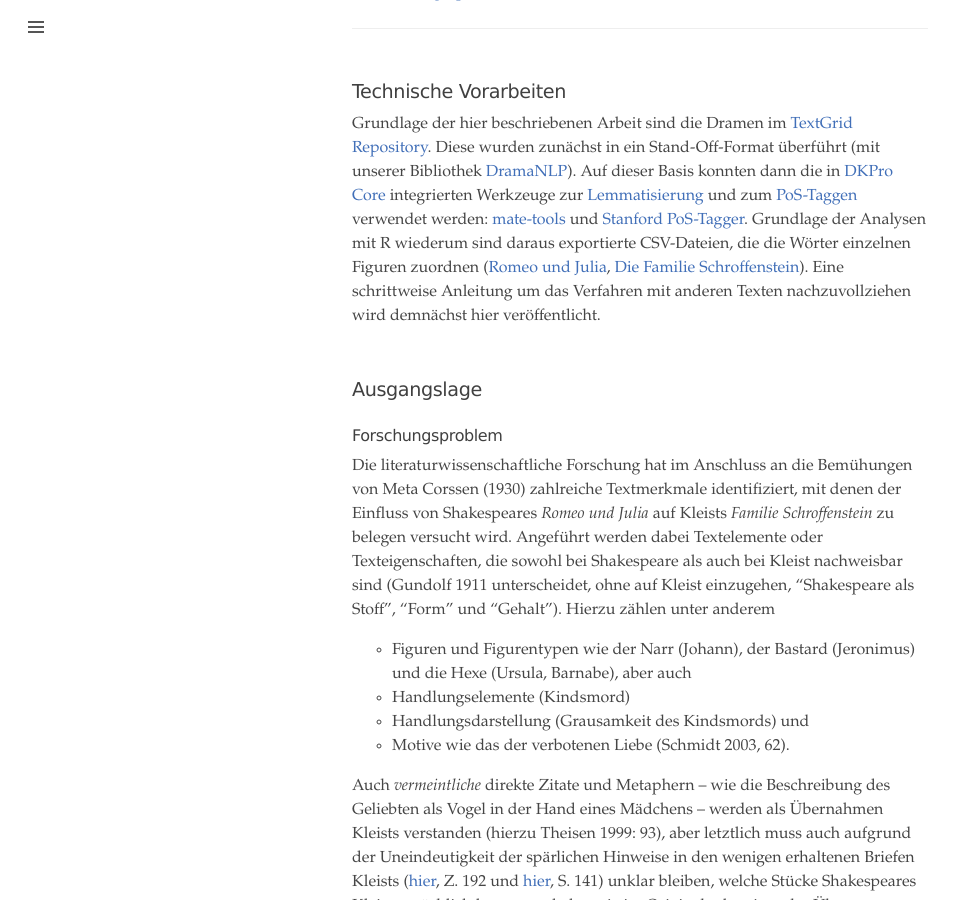
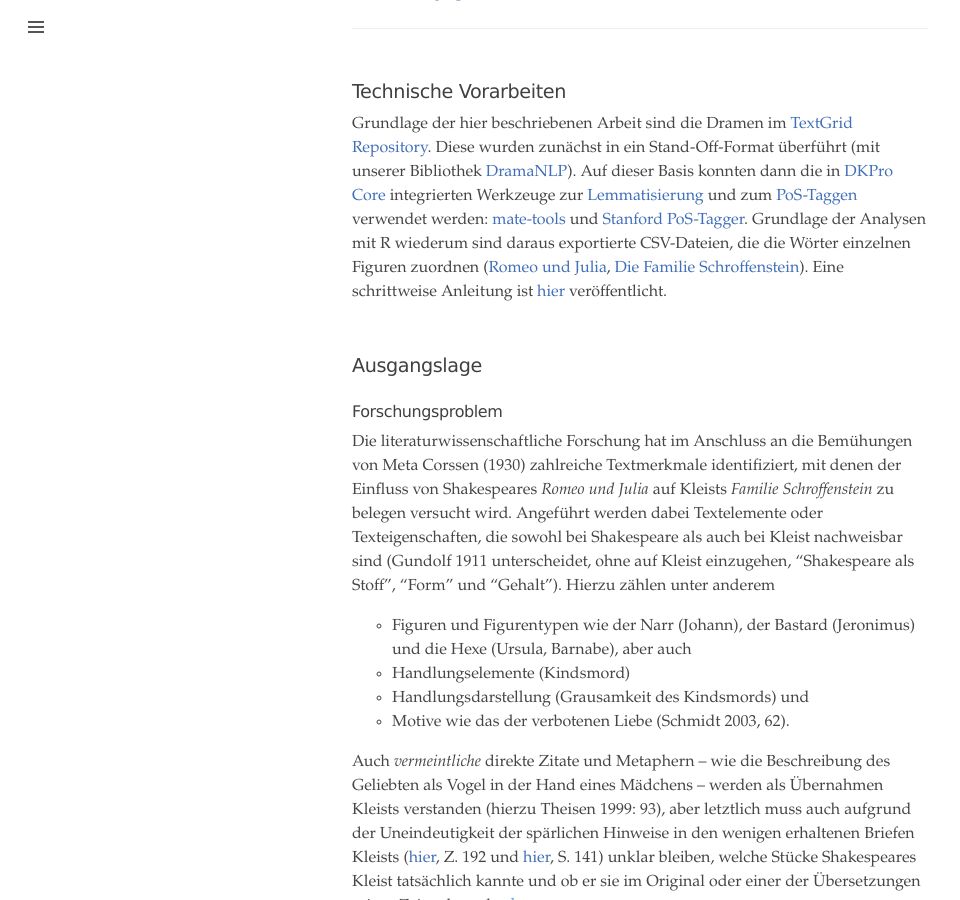
Before and after one commit to quadrama/quadrama.github.io, a Jekyll site: the page built from _posts/2016-10-07-ottokar-capulet.md, in a window 1280 px wide and 900 px high, scrolled down 843 px. Shown: the whole window, without its empty margins (0-960 px from the left). Built offline with Jekyll 4.4.1, drawn with Linux system fonts in a browser that asks for light colours; nearby versions of some CDN libraries; library files that are not in the unit come from our copies.

Commit message:
Links between posts

```diff
--- a/_posts/2016-10-07-ottokar-capulet.md
+++ b/_posts/2016-10-07-ottokar-capulet.md
@@ -26,7 +26,7 @@ Eingeladener Vortrag am 07.10.2016 im Kleist-Museum, Frankfurt (Oder), im Rahmen
 
 ## Technische Vorarbeiten
 
-Grundlage der hier beschriebenen Arbeit sind die Dramen im [TextGrid Repository](https://textgridrep.org). Diese wurden zunächst in ein Stand-Off-Format überführt (mit unserer Bibliothek [DramaNLP](https://github.com/quadrama/DramaNLP)). Auf dieser Basis konnten dann die in [DKPro Core](https://dkpro.github.io/dkpro-core/) integrierten Werkzeuge zur [Lemmatisierung](https://de.wikipedia.org/wiki/Lemma_(Lexikographie)) und zum [PoS-Taggen](https://de.wikipedia.org/wiki/Part-of-speech_Tagging) verwendet werden: [mate-tools](http://www.ims.uni-stuttgart.de/forschung/ressourcen/werkzeuge/matetools.en.html) und [Stanford PoS-Tagger](http://nlp.stanford.edu/software/tagger.shtml). Grundlage der Analysen mit R wiederum sind  daraus exportierte CSV-Dateien, die die Wörter einzelnen Figuren zuordnen ([Romeo und Julia]({{ site.url }}/assets/2016-10-07-ottokar-capulet/vndf.0.csv), [Die Familie Schroffenstein]({{ site.url }}/assets/2016-10-07-ottokar-capulet/r0px.0.csv)). Eine schrittweise Anleitung um das Verfahren mit anderen Texten nachzuvollziehen wird demnächst hier veröffentlicht.
+Grundlage der hier beschriebenen Arbeit sind die Dramen im [TextGrid Repository](https://textgridrep.org). Diese wurden zunächst in ein Stand-Off-Format überführt (mit unserer Bibliothek [DramaNLP](https://github.com/quadrama/DramaNLP)). Auf dieser Basis konnten dann die in [DKPro Core](https://dkpro.github.io/dkpro-core/) integrierten Werkzeuge zur [Lemmatisierung](https://de.wikipedia.org/wiki/Lemma_(Lexikographie)) und zum [PoS-Taggen](https://de.wikipedia.org/wiki/Part-of-speech_Tagging) verwendet werden: [mate-tools](http://www.ims.uni-stuttgart.de/forschung/ressourcen/werkzeuge/matetools.en.html) und [Stanford PoS-Tagger](http://nlp.stanford.edu/software/tagger.shtml). Grundlage der Analysen mit R wiederum sind  daraus exportierte CSV-Dateien, die die Wörter einzelnen Figuren zuordnen ([Romeo und Julia]({{ site.url }}/assets/2016-10-07-ottokar-capulet/vndf.0.csv), [Die Familie Schroffenstein]({{ site.url }}/assets/2016-10-07-ottokar-capulet/r0px.0.csv)). Eine schrittweise Anleitung ist [hier]({{site.url}}{% post_url 2016-10-21-analysing-speech %}) veröffentlicht.
 
 ## Ausgangslage
 
```
